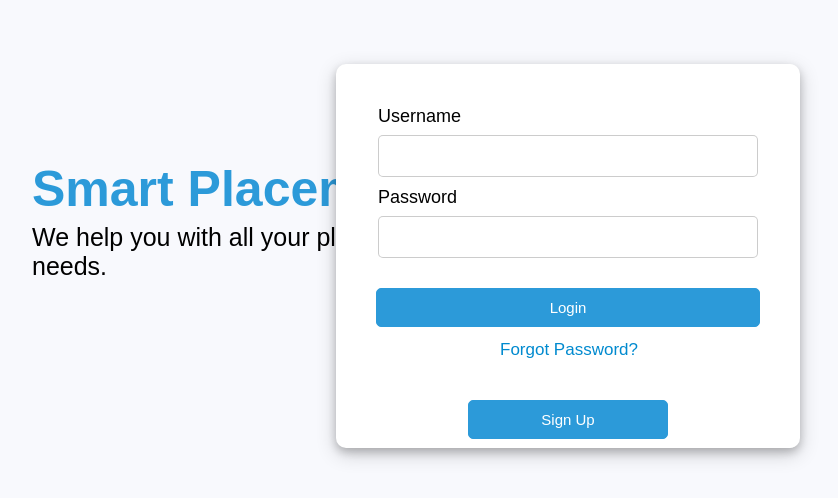
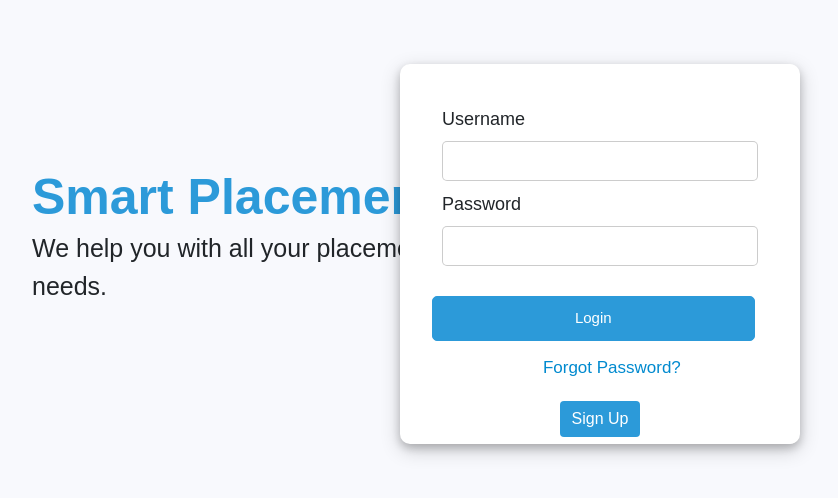
Before and after one commit to hasib-9200/SmartPlacement, a React (Create React App) app: page /login in a window 1280 px wide. Shown: the top 498 px of the page, without its empty margins (224-1062 px from the left). Built offline with nearby package versions, Linux system fonts and the light colour scheme.

Commit message:
Added Sign up form

```diff
--- a/package.json
+++ b/package.json
@@ -7,7 +7,9 @@
     "@testing-library/jest-dom": "^5.16.4",
     "@testing-library/react": "^13.3.0",
     "@testing-library/user-event": "^13.5.0",
+    "bootstrap": "^5.1.3",
     "react": "^18.1.0",
+    "react-bootstrap": "^2.4.0",
     "react-dom": "^18.1.0",
     "react-router-dom": "^5.3.3",
     "react-scripts": "5.0.1",
--- a/src/Pages/Login.js
+++ b/src/Pages/Login.js
@@ -1,8 +1,10 @@
 import React, { useState } from "react";
 import { useHistory } from "react-router-dom";
-import SubmitButton from "../components/SubmitButton";
-import SignupButton from "../components/SignupButton";
 import "../Style/styles.css";
+import { Modal } from "react-bootstrap";
+import { Button } from "react-bootstrap";
+import 'bootstrap/dist/css/bootstrap.min.css';
+
 
 const Login = () =>  {
     // React States
@@ -55,6 +57,55 @@ const Login = () =>  {
         <div className="error">{errorMessages.message}</div>
       );
 
+      const MyVerticallyCenteredModal=(props) =>{
+        return (
+          <Modal
+            {...props}
+            aria-labelledby="contained-modal-title-vcenter"
+            centered
+          >
+            <Modal.Header closeButton>
+              <Modal.Title id="contained-modal-title-vcenter">
+                Sign Up
+                <h6>Quick and easy</h6>
+              </Modal.Title>
+            </Modal.Header>
+            <Modal.Body>
+            <form>
+            <div class="input-group">
+              <input type="text" className="form-control" placeholder="First name"/>
+              <input type="text" className="form-control" placeholder="Last name" />
+            </div>
+            <div className="mb-3">
+            </div>
+            <div className="mb-3">
+              <input
+                type="password"
+                className="form-control"
+                placeholder="Email"
+              />
+            </div>
+            <div className="mb-3">
+              <input
+                type="password"
+                className="form-control"
+                placeholder="Enter password"
+              />
+            </div>
+            <div className="d-grid">
+              <button type="submit" className="btn btn-primary" style={{background:"#2c9ad9", border:"#2c9ad9"}}>
+                Sign Up
+              </button>
+            </div>
+            <p className="forgot-password text-right">
+              Already registered <a href="/login">sign in?</a>
+            </p>
+          </form>
+            </Modal.Body>
+          </Modal>
+        );
+      }
+
     // JSX code for login form
     const renderForm = (
       <div className="form">
@@ -69,16 +120,20 @@ const Login = () =>  {
             <input type="password" name="pass" required />
             {renderErrorMessage("pass")}
           </div>
-          <SubmitButton/>
+          <Button as="input" type="submit" value="Login" />{' '}
           <div className="forgotPassword">
             <a href="aaa.html">Forgot Password?</a>
           </div>
-          <SignupButton style={{textAlign: 'center', top:'100px'}}/>
+          <br/>
+          <div class="col-md-12 text-center">
+            <Button variant="primary" style={{background:"#2c9ad9", border:"#2c9ad9"}} onClick={() => setModalShow(true)}>Sign Up</Button>
+          </div>
         </form>
       </div>
     );
 
     let history = useHistory();
+    const [modalShow, setModalShow] = React.useState(false);
     return (
         <div className="app">
             <div className="slogan">
@@ -88,6 +143,7 @@ const Login = () =>  {
             <div className="login-form">
                 {isSubmitted ? history.push("/homepage"): renderForm}
             </div>
+            <MyVerticallyCenteredModal show={modalShow} onHide={() => setModalShow(false)}/>
         </div>
     );
 }
--- a/src/Style/styles.css
+++ b/src/Style/styles.css
@@ -35,7 +35,7 @@
   background: #0f3e59;
 }
 
-  input[type="password"]{
+input[type="password"] {
   margin-bottom: 10px;
 }
 
@@ -47,7 +47,7 @@
 .login-form {
   position: absolute;
   width: 400px;
-    height:320px;
+  height: 380px;
   border-radius: 10px;
   background-color: white;
   padding: 2rem;
@@ -78,50 +78,38 @@
   margin: 10px;
 }
 
-  .signupButton{
-    margin-top: 50px;
-    cursor: pointer;
-    font-size: 15px;
-    width: 50%;
-    background: #2c9ad9;
-    border: 1px solid #2c9ad9;
-    color: #fff;
-    padding: 10px 20px;
-    border-radius: 5px;
-
-  }
-
-  .signupButton:hover{
-    background: #5095c9;
-  }
-
-  .forgotPassword>a{
+.forgotPassword > a {
   font-size: 17px;
   color: #008acf;
   position: relative;
-    left:33%;
-    top:10px;
-    text-decoration:none
+  left: 33%;
+  top: 10px;
+  text-decoration: none;
+  padding-bottom: 20px;
 }
 
-  .forgotPassword>a:hover{
+.forgotPassword > a:hover {
   text-decoration: underline;
 }
 
-  .slogan{
+.slogan {
   position: absolute;
   left: 20%;
-    top:20%;
+  top: 20%;
 }
 
-  .sloganTitle{
+.sloganTitle {
   color: #2c9ad9;
   font-size: 50px;
   font-weight: bold;
 }
 
-  .sloganStatement{
+.sloganStatement {
   position: absolute;
   bottom: -40px;
   font-size: 25px;
 }
+
+input[type="text"] > .mb-3 {
+  width: 10px;
+}
--- a/src/components/SignupButton.js
+++ /dev/null
@@ -1,11 +0,0 @@
-import React from 'react'
-
-const SignupButton = ({style}) => {
-  return (
-    <div style={style}>
-        <button className="signupButton" >Sign Up</button>
-    </div>
-  )
-}
-
-export default SignupButton
--- a/src/components/SubmitButton.js
+++ /dev/null
@@ -1,9 +0,0 @@
-const SubmitButton = () => {
-  return (
-    <div className="button-container">
-      <input type="submit" value="Login"/>
-    </div>
-  )
-}
-
-export default SubmitButton
```
Also changed, not shown: 1 other file (tests, documents, lock files or other folders). Lines whose indentation alone changed are shown as unchanged.
